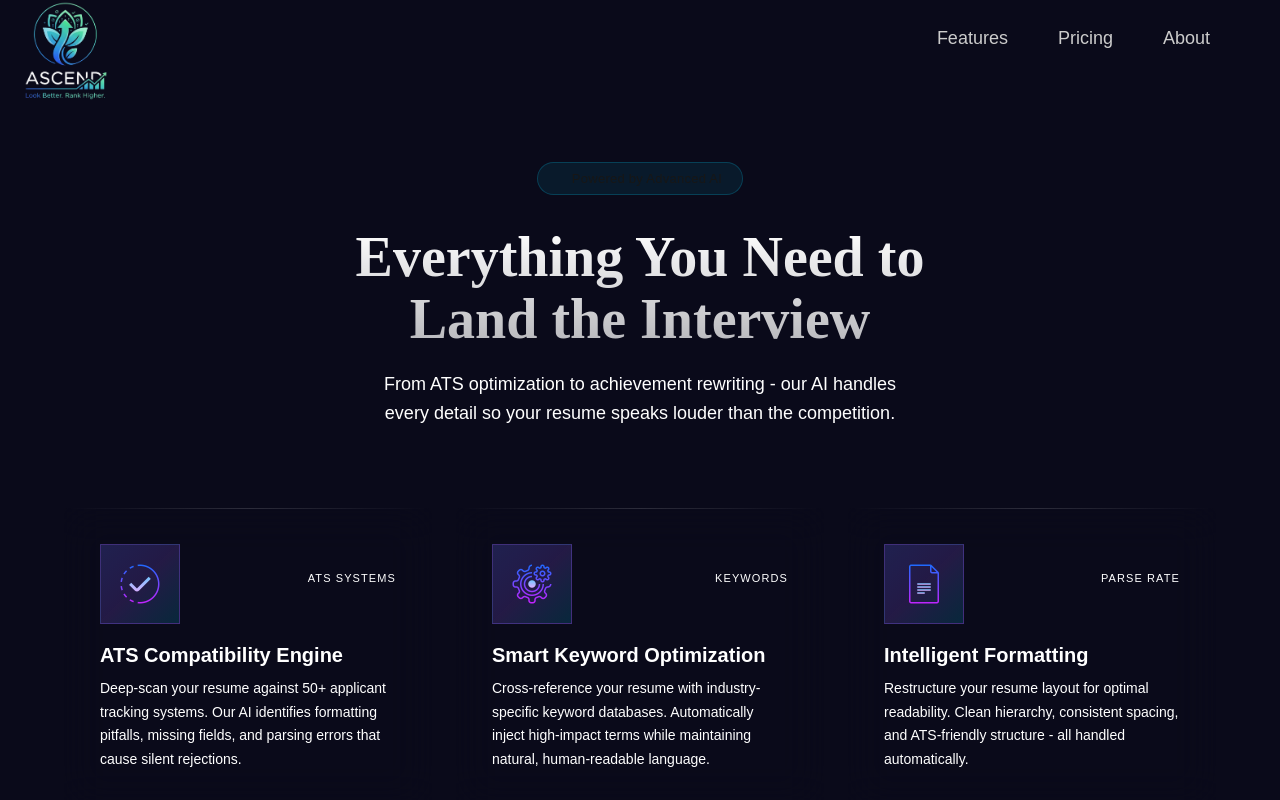
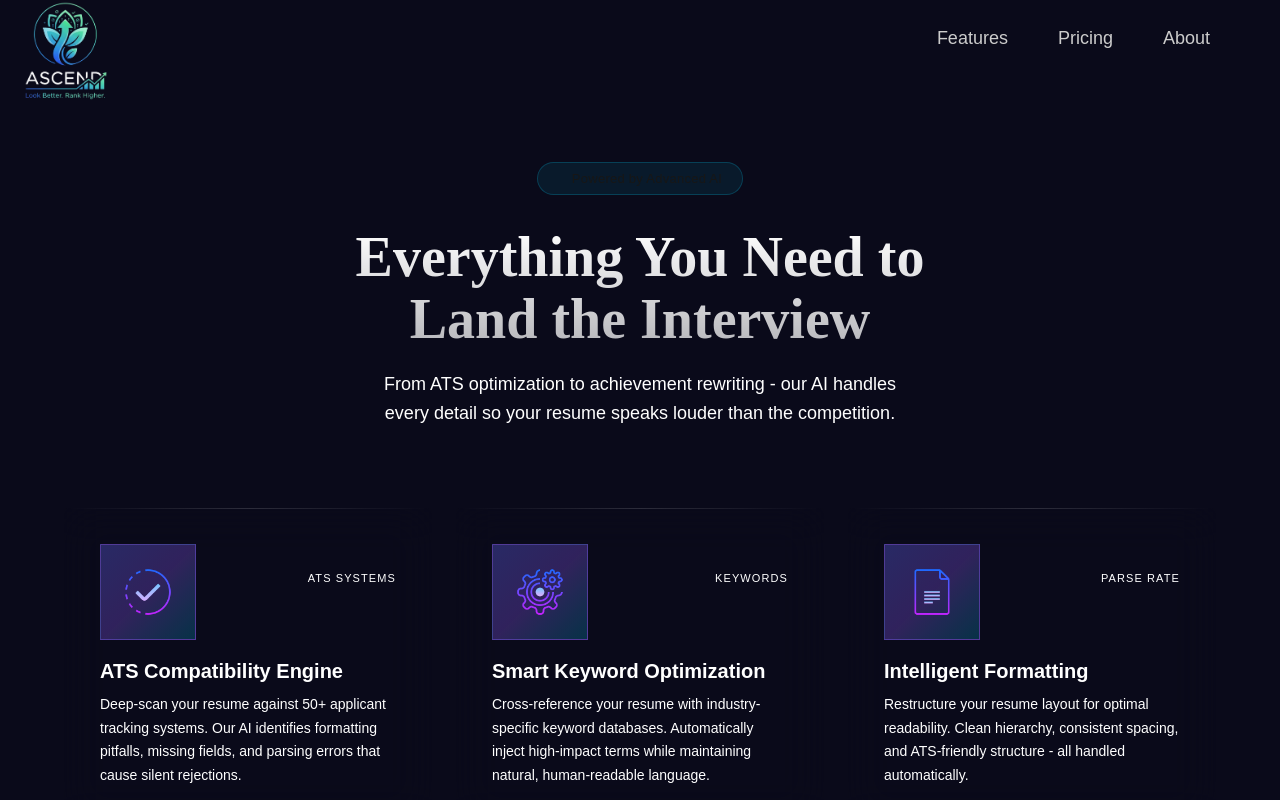
Before and after one commit to POSTI-25/WebProgrammingProject, a Next.js app in the folder frontend/resume-enhancer/: page /features in a window 1280 px wide. Shown: the top 800 px of the page. Built offline with nearby package versions, Linux system fonts and the light colour scheme.

Commit message:
changing style of features page. more improvements needed

```diff
--- a/frontend/resume-enhancer/src/styles/features.css
+++ b/frontend/resume-enhancer/src/styles/features.css
@@ -138,19 +138,19 @@ body {
 }
 
 .feat-card-icon {
-  width: 80px;
-  height: 80px;
-  background: linear-gradient(135deg, rgba(99, 102, 241, 0.25), rgba(139, 92, 246, 0.2), rgba(0, 212, 255, 0.15));
+  width: 96px;
+  height: 96px;
+  background: linear-gradient(135deg, rgba(99, 102, 241, 0.35), rgba(139, 92, 246, 0.3), rgba(0, 212, 255, 0.2));
   border-radius: var(--re-radius-sm);
   display: flex;
   align-items: center;
   justify-content: center;
-  border: 1px solid rgba(139, 92, 246, 0.3);
+  border: 1px solid rgba(139, 92, 246, 0.4);
 }
 
 .feat-card-icon .feat-icon-img {
-  width: 48px;
-  height: 48px;
+  width: 56px;
+  height: 56px;
   object-fit: contain;
 }
 
```
